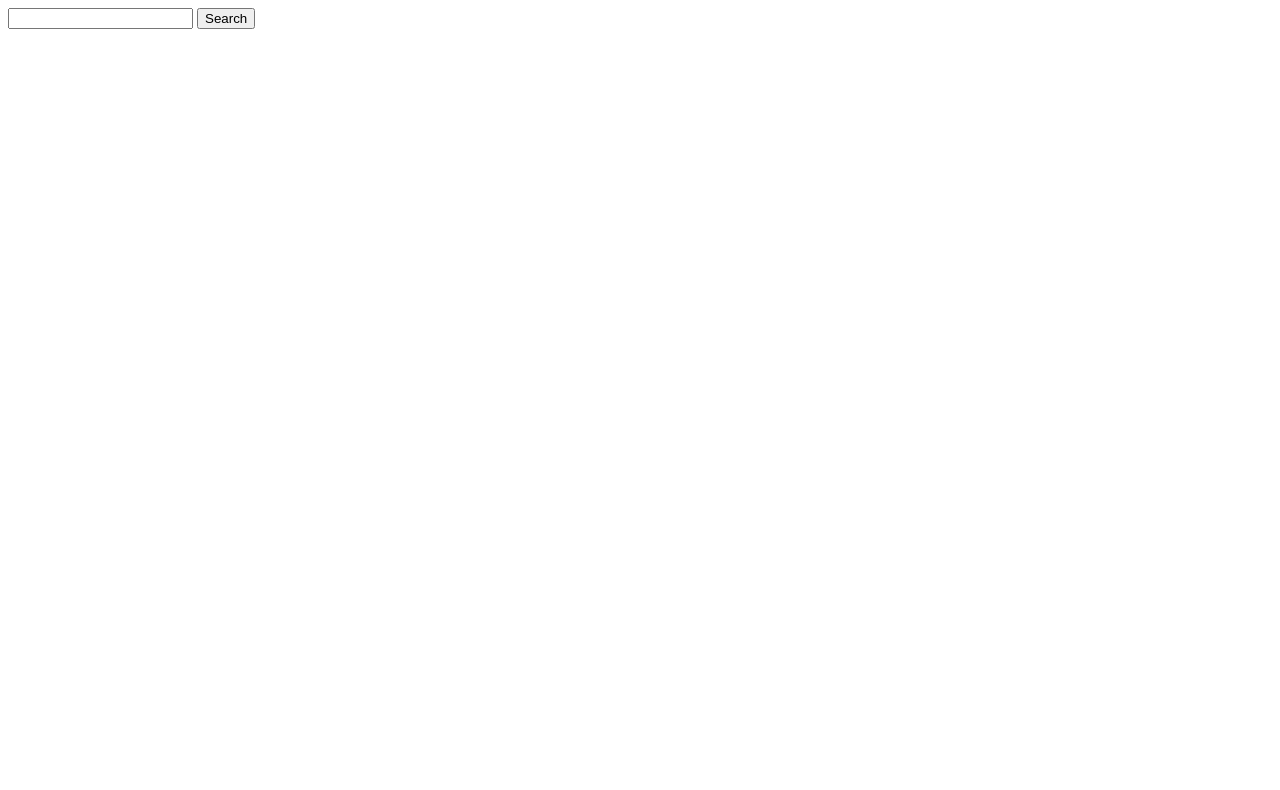
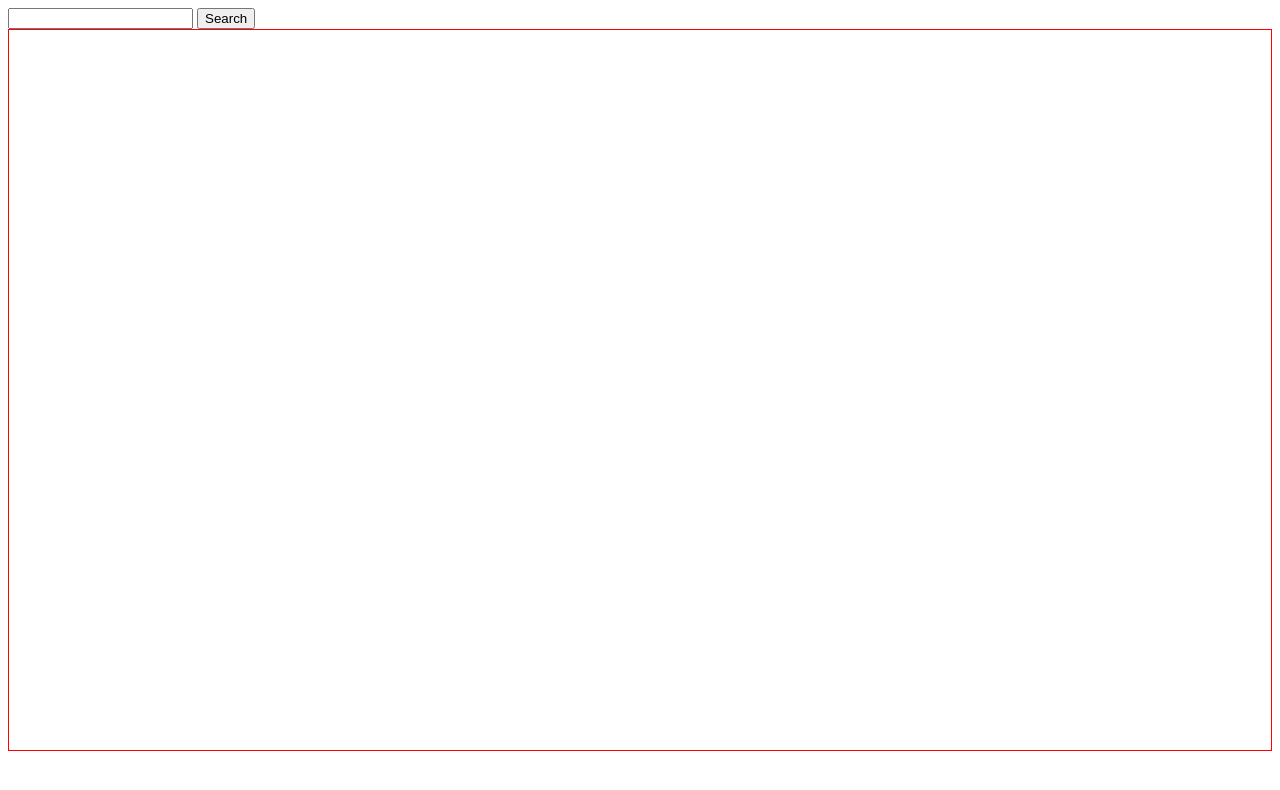
Before and after one commit to eyaldavidszt/weather-app, a website built with webpack: page src/assets/template.html in a window 1280 px wide. Built offline with nearby package versions, Linux system fonts and the light colour scheme.

Commit message:
Initialize page layout

```diff
--- a/src/assets/style.css
+++ b/src/assets/style.css
@@ -0,0 +1,6 @@
+.card-container {
+  min-height: 90svh;
+  border: 1px solid red;
+  display: flex;
+  flex-wrap: wrap;
+}
--- a/src/assets/template.html
+++ b/src/assets/template.html
@@ -10,5 +10,8 @@
       <input data-location-input type="text" />
       <button data-search-btn>Search</button>
     </form>
+    <div class="card-container">
+
+    </div>
   </body>
 </html>
```
Also changed, not shown: dist/index.html, dist/main.js.
